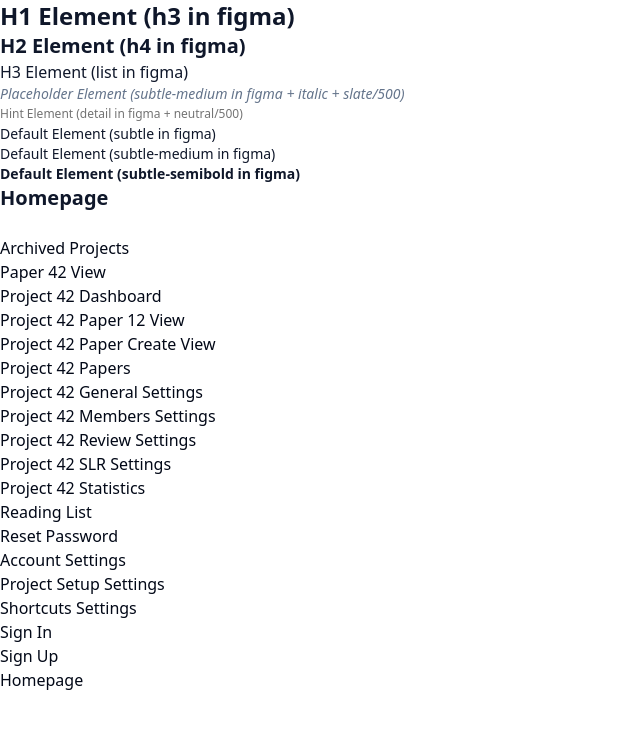
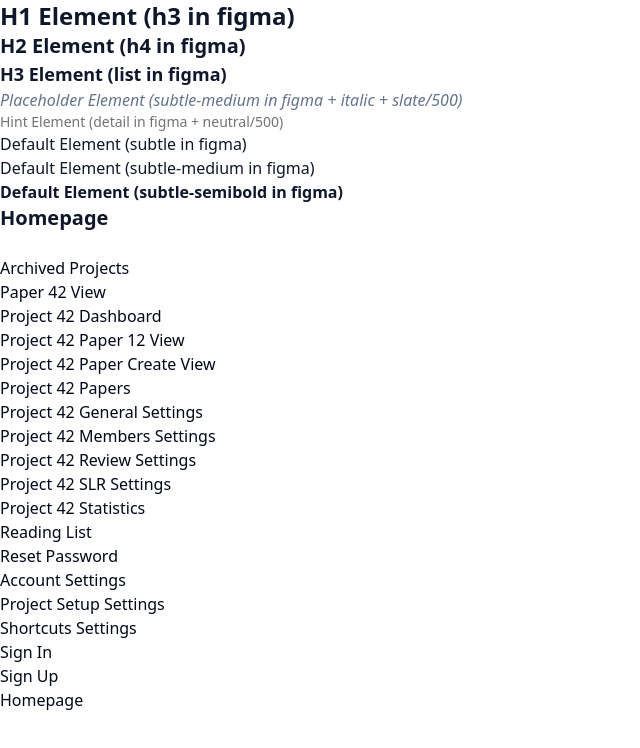
Before and after one commit to SE-UUlm/snowballr-frontend, a SvelteKit app: page / in a window 1280 px wide. Shown: the top 748 px of the page, without its empty margins (0-640 px from the left). Built offline with nearby package versions, Linux system fonts and the light colour scheme.

Commit message:
feat: increased font size of custom text styles

```diff
--- a/src/app.css
+++ b/src/app.css
@@ -79,27 +79,27 @@
 @layer components {
     /* Tag Styles */
     h1 {
-        @apply text-2xl font-semibold tracking-normal text-primary;
+        @apply text-2xl font-bold tracking-normal text-primary;
     }
     h2 {
         @apply text-xl font-semibold tracking-normal text-primary;
     }
     h3 {
-        @apply text-base font-normal tracking-normal text-primary;
+        @apply text-lg font-semibold tracking-normal text-primary;
     }
 
     /* Custom Style Classes */
     .text-placeholder {
-        @apply text-sm font-medium tracking-normal text-slate-500 italic;
+        @apply text-base font-medium tracking-normal text-slate-500 italic;
     }
     .text-hint {
-        @apply text-xs/5 font-medium tracking-normal text-neutral-500;
+        @apply text-sm font-medium tracking-normal text-neutral-500;
     }
     .text-default {
         @apply text-default-nc text-primary;
     }
     .text-default-nc {
-        @apply text-sm tracking-normal;
+        @apply text-base tracking-normal;
     }
     .text-default-b {
         @apply text-default-b-nc text-primary;
```
